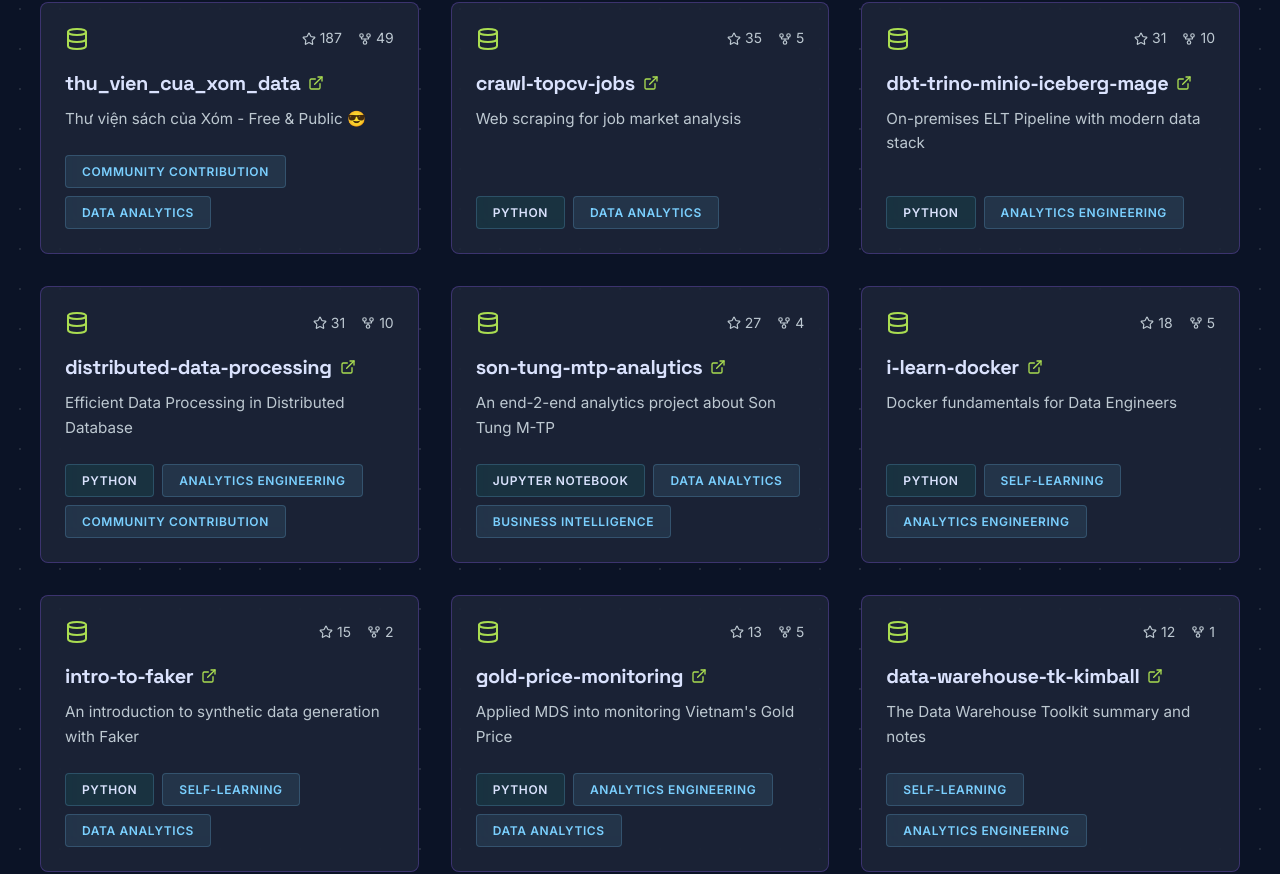
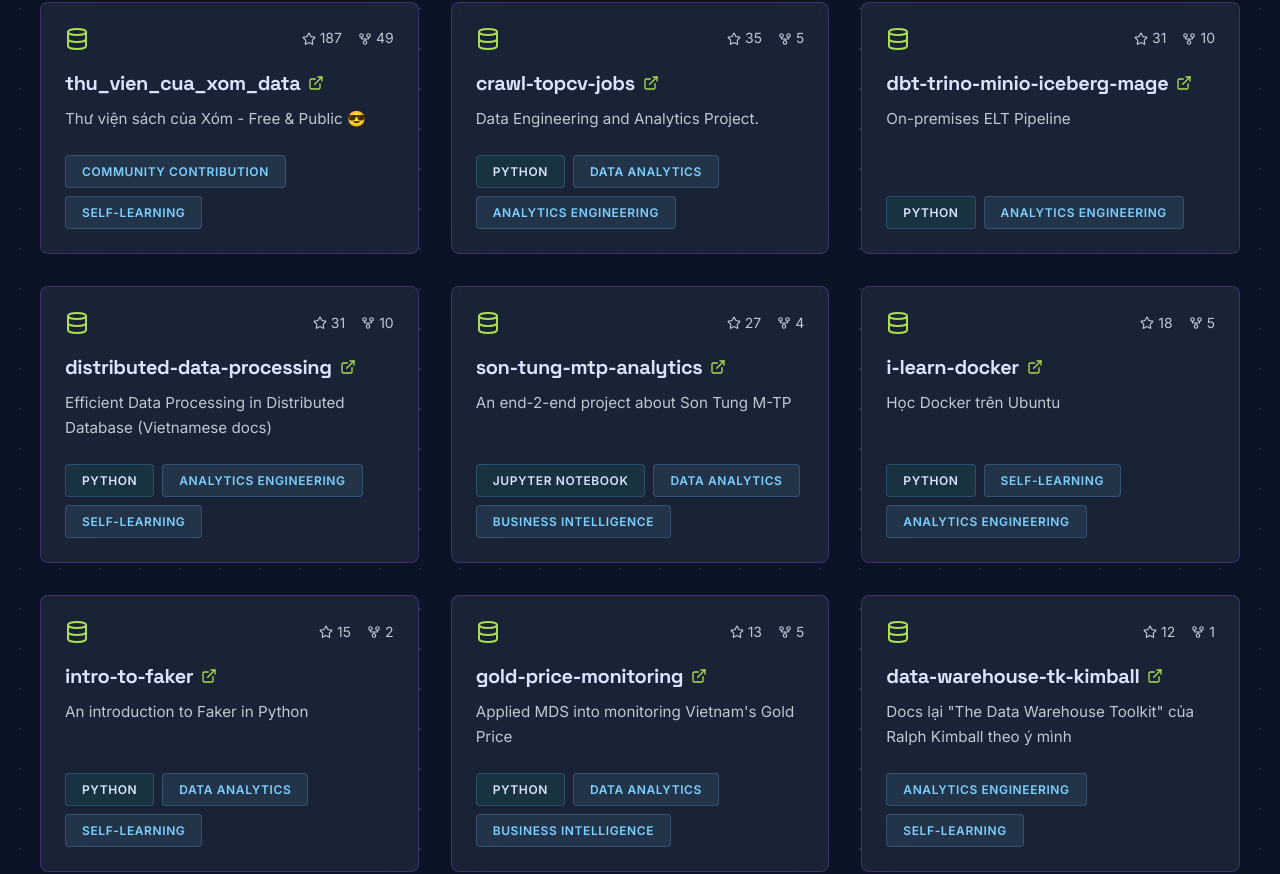
Before and after one commit to tunguyenn99/personal-websites-portfolio, a React (Vite) app: page / in a window 1280 px wide. Shown: the part 4171-5045 px from the top of the page. Built offline with nearby package versions, Linux system fonts and the light colour scheme.

Commit message:
feat: show all public repositories in categories, keep Top 10 as default

```diff
--- a/src/data/projects.json
+++ b/src/data/projects.json
@@ -9,25 +9,26 @@
     "forks": 49,
     "tags": [
       "Community contribution",
-      "Data Analytics"
+      "Self-learning"
     ]
   },
   {
     "id": 1051181407,
     "title": "crawl-topcv-jobs",
-    "description": "Web scraping for job market analysis",
+    "description": "",
     "url": "https://github.com/tunguyenn99/crawl-topcv-jobs",
     "language": "Python",
     "stars": 35,
     "forks": 5,
     "tags": [
-      "Data Analytics"
+      "Data Analytics",
+      "Analytics Engineering"
     ]
   },
   {
     "id": 1016207024,
     "title": "dbt-trino-minio-iceberg-mage",
-    "description": "On-premises ELT Pipeline with modern data stack",
+    "description": "On-premises ELT Pipeline",
     "url": "https://github.com/tunguyenn99/dbt-trino-minio-iceberg-mage",
     "language": "Python",
     "stars": 31,
@@ -39,20 +40,20 @@
   {
     "id": 1010723387,
     "title": "distributed-data-processing",
-    "description": "Efficient Data Processing in Distributed Database",
+    "description": "Efficient Data Processing in Distributed Database (Vietnamese docs)",
     "url": "https://github.com/tunguyenn99/distributed-data-processing",
     "language": "Python",
     "stars": 31,
     "forks": 10,
     "tags": [
       "Analytics Engineering",
-      "Community contribution"
+      "Self-learning"
     ]
   },
   {
     "id": 1061744584,
     "title": "son-tung-mtp-analytics",
-    "description": "An end-2-end analytics project about Son Tung M-TP",
+    "description": "An end-2-end project about Son Tung M-TP",
     "url": "https://github.com/tunguyenn99/son-tung-mtp-analytics",
     "language": "Jupyter Notebook",
     "stars": 27,
@@ -65,7 +66,7 @@
   {
     "id": 1008506781,
     "title": "i-learn-docker",
-    "description": "Docker fundamentals for Data Engineers",
+    "description": "Học Docker trên Ubuntu",
     "url": "https://github.com/tunguyenn99/i-learn-docker",
     "language": "Python",
     "stars": 18,
@@ -78,14 +79,14 @@
   {
     "id": 1070805005,
     "title": "intro-to-faker",
-    "description": "An introduction to synthetic data generation with Faker",
+    "description": "An introduction to Faker in Python",
     "url": "https://github.com/tunguyenn99/intro-to-faker",
     "language": "Python",
     "stars": 15,
     "forks": 2,
     "tags": [
-      "Self-learning",
-      "Data Analytics"
+      "Data Analytics",
+      "Self-learning"
     ]
   },
   {
@@ -97,27 +98,28 @@
     "stars": 13,
     "forks": 5,
     "tags": [
-      "Analytics Engineering",
-      "Data Analytics"
+      "Data Analytics",
+      "Business Intelligence",
+      "Analytics Engineering"
     ]
   },
   {
     "id": 1012905847,
     "title": "data-warehouse-tk-kimball",
-    "description": "The Data Warehouse Toolkit summary and notes",
+    "description": "Docs lại \"The Data Warehouse Toolkit\" của Ralph Kimball theo ý mình",
     "url": "https://github.com/tunguyenn99/data-warehouse-tk-kimball",
     "language": "N/A",
     "stars": 12,
     "forks": 1,
     "tags": [
-      "Self-learning",
-      "Analytics Engineering"
+      "Analytics Engineering",
+      "Self-learning"
     ]
   },
   {
     "id": 992134661,
     "title": "i-learn-git",
-    "description": "Version control fundamentals for data teams",
+    "description": "I try to learn git",
     "url": "https://github.com/tunguyenn99/i-learn-git",
     "language": "Jupyter Notebook",
     "stars": 10,
@@ -129,7 +131,7 @@
   {
     "id": 1004819136,
     "title": "dbt-databricks-kestra",
-    "description": "ELT Pipeline on Databricks and Kestra",
+    "description": "ELT Pipeline on Modern Data platforms",
     "url": "https://github.com/tunguyenn99/dbt-databricks-kestra",
     "language": "Jupyter Notebook",
     "stars": 9,
@@ -141,19 +143,19 @@
   {
     "id": 1010512586,
     "title": "ubuntu-install-wsl",
-    "description": "Ubuntu installation guide on Windows (WSL)",
+    "description": "Cài đặt Ubuntu trên Windows (WSL)",
     "url": "https://github.com/tunguyenn99/ubuntu-install-wsl",
     "language": "N/A",
     "stars": 7,
     "forks": 0,
     "tags": [
-      "Other Projects"
+      "Self-learning"
     ]
   },
   {
     "id": 994642890,
     "title": "dbt-supabase-postgres",
-    "description": "Integrating dbt with Supabase Postgres",
+    "description": "",
     "url": "https://github.com/tunguyenn99/dbt-supabase-postgres",
     "language": "Python",
     "stars": 7,
@@ -165,33 +167,34 @@
   {
     "id": 1007213796,
     "title": "iceberg-fundamentals",
-    "description": "Deep dive into Apache Iceberg table format",
+    "description": "Hướng dẫn self-host và tìm hiểu Apache Iceberg",
     "url": "https://github.com/tunguyenn99/iceberg-fundamentals",
     "language": "Jupyter Notebook",
     "stars": 4,
     "forks": 1,
     "tags": [
-      "Self-learning",
-      "Analytics Engineering"
+      "Analytics Engineering",
+      "Self-learning"
     ]
   },
   {
     "id": 991457662,
     "title": "data-portfolio",
-    "description": "Curated collection of analytics and BI showcases",
+    "description": "A collection of my data analytics and BI projects.",
     "url": "https://github.com/tunguyenn99/data-portfolio",
     "language": "Jupyter Notebook",
     "stars": 4,
     "forks": 0,
     "tags": [
       "Data Analytics",
-      "Business Intelligence"
+      "Business Intelligence",
+      "Community contribution"
     ]
   },
   {
     "id": 1195422315,
     "title": "weather-streaming-pipeline",
-    "description": "Real-time weather data ingestion and processing",
+    "description": "",
     "url": "https://github.com/tunguyenn99/weather-streaming-pipeline",
     "language": "Python",
     "stars": 3,
@@ -203,7 +206,7 @@
   {
     "id": 996472282,
     "title": "dagster-dlthub-snowflake",
-    "description": "Modern ELT Pipeline with Dagster and DLT Hub",
+    "description": "Modern ELT Pipeline",
     "url": "https://github.com/tunguyenn99/dagster-dlthub-snowflake",
     "language": "Python",
     "stars": 3,
@@ -215,7 +218,7 @@
   {
     "id": 1010291431,
     "title": "diem-thi-thpt",
-    "description": "Scraping and analyzing high school exam data",
+    "description": "Dữ liệu từ web Dân trí: https://dantri.com.vn/giao-duc/tuyen-sinh/tra-cuu-diem.htm",
     "url": "https://github.com/tunguyenn99/diem-thi-thpt",
     "language": "Python",
     "stars": 2,
@@ -227,7 +230,7 @@
   {
     "id": 992107628,
     "title": "dashboard-showcase",
-    "description": "Professional BI Dashboard collection",
+    "description": "My BI Dashboard Showcase",
     "url": "https://github.com/tunguyenn99/dashboard-showcase",
     "language": "Jupyter Notebook",
     "stars": 2,
@@ -239,20 +242,20 @@
   {
     "id": 1007237997,
     "title": "airflow-fundamentals",
-    "description": "Mastering Airflow for data orchestration",
+    "description": "",
     "url": "https://github.com/tunguyenn99/airflow-fundamentals",
     "language": "Dockerfile",
     "stars": 1,
     "forks": 2,
     "tags": [
-      "Self-learning",
-      "Analytics Engineering"
+      "Analytics Engineering",
+      "Self-learning"
     ]
   },
   {
     "id": 1008494681,
     "title": "dbt-snowflake",
-    "description": "A guide to using dbt with Snowflake",
+    "description": "Hướng dẫn dùng dbt với Snowflake",
     "url": "https://github.com/tunguyenn99/dbt-snowflake",
     "language": "Python",
     "stars": 1,
@@ -265,7 +268,7 @@
   {
     "id": 994076570,
     "title": "metabase-from-scratch-to-embed",
-    "description": "Self-hosting Metabase and embedding dashboards",
+    "description": "",
     "url": "https://github.com/tunguyenn99/metabase-from-scratch-to-embed",
     "language": "JavaScript",
     "stars": 1,
@@ -278,57 +281,57 @@
   {
     "id": 992082722,
     "title": "tunguyenn99",
-    "description": "GitHub Profile and personal landing page data",
+    "description": "Init my profile",
     "url": "https://github.com/tunguyenn99/tunguyenn99",
     "language": "N/A",
     "stars": 1,
     "forks": 0,
     "tags": [
-      "Other Projects"
+      "Community contribution"
     ]
   },
   {
     "id": 992130506,
     "title": "machine-learning",
-    "description": "Repository for exploring and learning ML algorithms",
+    "description": "Learning ML with me!",
     "url": "https://github.com/tunguyenn99/machine-learning",
     "language": "Jupyter Notebook",
     "stars": 1,
     "forks": 0,
     "tags": [
-      "Self-learning",
-      "Data Analytics"
+      "Data Analytics",
+      "Self-learning"
     ]
   },
   {
     "id": 613755857,
     "title": "vba_files",
-    "description": "Automation scripts and VBA files",
+    "description": "My VBA",
     "url": "https://github.com/tunguyenn99/vba_files",
     "language": "N/A",
     "stars": 0,
     "forks": 0,
     "tags": [
-      "Other Projects"
+      "Data Analytics"
     ]
   },
   {
     "id": 993869003,
     "title": "i-learn-airbyte",
-    "description": "Learning Airbyte for data ingestion",
+    "description": "",
     "url": "https://github.com/tunguyenn99/i-learn-airbyte",
     "language": "N/A",
     "stars": 0,
     "forks": 0,
     "tags": [
-      "Self-learning",
-      "Analytics Engineering"
+      "Analytics Engineering",
+      "Self-learning"
     ]
   },
   {
     "id": 718501759,
     "title": "topjson-shapemap",
-    "description": "TopoJSON shape files for Power BI maps",
+    "description": "TopoJSON for PBI",
     "url": "https://github.com/tunguyenn99/topjson-shapemap",
     "language": "N/A",
     "stars": 0,
@@ -340,7 +343,7 @@
   {
     "id": 1035468864,
     "title": "learn-mcp-server",
-    "description": "Exploring Model Context Protocol implementations",
+    "description": "",
     "url": "https://github.com/tunguyenn99/learn-mcp-server",
     "language": "N/A",
     "stars": 0,
@@ -352,7 +355,7 @@
   {
     "id": 1020675325,
     "title": "diem_thi_thpt_2025",
-    "description": "Analyzing 2025 High School exam results",
+    "description": "Source: Báo Điện tử Chính phủ",
     "url": "https://github.com/tunguyenn99/diem_thi_thpt_2025",
     "language": "Jupyter Notebook",
     "stars": 0,
@@ -364,7 +367,7 @@
   {
     "id": 992351100,
     "title": "install-packages-on-prems",
-    "description": "Infrastructure guide for remote server package management",
+    "description": "Thanks to @duong.eth, now I know how to install python packages on remote servers without internet",
     "url": "https://github.com/tunguyenn99/install-packages-on-prems",
     "language": "N/A",
     "stars": 0,
@@ -376,7 +379,7 @@
   {
     "id": 1177119639,
     "title": "LeetCode",
-    "description": "Algorithm and Data Structure practice",
+    "description": "",
     "url": "https://github.com/tunguyenn99/LeetCode",
     "language": "Python",
     "stars": 0,
@@ -388,7 +391,7 @@
   {
     "id": 1014865704,
     "title": "cohort-analysis",
-    "description": "Implementation of cohort analysis models",
+    "description": "",
     "url": "https://github.com/tunguyenn99/cohort-analysis",
     "language": "Jupyter Notebook",
     "stars": 0,
@@ -400,7 +403,7 @@
   {
     "id": 992352437,
     "title": "i-learn-mongodb",
-    "description": "Personal documentation for NoSQL study",
+    "description": "Just my personal docs while learning basics about MongoDB",
     "url": "https://github.com/tunguyenn99/i-learn-mongodb",
     "language": "HTML",
     "stars": 0,
@@ -412,58 +415,58 @@
   {
     "id": 613512848,
     "title": "CPdashboard",
-    "description": "Custom analytics dashboard via Streamlit",
+    "description": "Streamlit Deployment",
     "url": "https://github.com/tunguyenn99/CPdashboard",
     "language": "Jupyter Notebook",
     "stars": 0,
     "forks": 0,
     "tags": [
-      "Business Intelligence",
-      "Data Analytics"
+      "Data Analytics",
+      "Business Intelligence"
     ]
   },
   {
     "id": 635254793,
     "title": "MongoDB_University_M100",
-    "description": "Certification course: MongoDB for SQL Professionals",
+    "description": "M100: MongoDB for SQL Pros",
     "url": "https://github.com/tunguyenn99/MongoDB_University_M100",
     "language": "N/A",
     "stars": 0,
     "forks": 0,
     "tags": [
-      "Self-learning",
-      "Other Projects"
+      "Self-learning"
     ]
   },
   {
     "id": 993145208,
     "title": "mini-project",
-    "description": "Miscellaneous quick data projects and prototypes",
+    "description": "Some quick projects I've done (or maybe not done yet)",
     "url": "https://github.com/tunguyenn99/mini-project",
     "language": "Python",
     "stars": 0,
     "forks": 0,
     "tags": [
-      "Other Projects"
+      "Data Analytics",
+      "Community contribution"
     ]
   },
   {
     "id": 1031338991,
     "title": "machine-learning-foundations",
-    "description": "Re-learning ML foundations for practical applications",
+    "description": "I re-learn machine learning to support my work",
     "url": "https://github.com/tunguyenn99/machine-learning-foundations",
     "language": "Jupyter Notebook",
     "stars": 0,
     "forks": 0,
     "tags": [
-      "Self-learning",
-      "Data Analytics"
+      "Data Analytics",
+      "Self-learning"
     ]
   },
   {
     "id": 1074391962,
     "title": "faker-for-circle-k-assignment",
-    "description": "Data generation for operational simulation",
+    "description": "",
     "url": "https://github.com/tunguyenn99/faker-for-circle-k-assignment",
     "language": "Jupyter Notebook",
     "stars": 0,
@@ -475,7 +478,7 @@
   {
     "id": 1037442323,
     "title": "i-learn-uv",
-    "description": "Learning UV for Python package management",
+    "description": "",
     "url": "https://github.com/tunguyenn99/i-learn-uv",
     "language": "Jupyter Notebook",
     "stars": 0,
@@ -487,32 +490,33 @@
   {
     "id": 1071510257,
     "title": "i-learn-kafka",
-    "description": "Streaming data fundamentals with Kafka",
+    "description": "",
     "url": "https://github.com/tunguyenn99/i-learn-kafka",
     "language": "Python",
     "stars": 0,
     "forks": 0,
     "tags": [
-      "Self-learning",
-      "Analytics Engineering"
+      "Analytics Engineering",
+      "Self-learning"
     ]
   },
   {
     "id": 1067173021,
     "title": "weather-api-open-meteo",
-    "description": "Integration and exploration of weather APIs",
+    "description": "How to use open-meteo's api",
     "url": "https://github.com/tunguyenn99/weather-api-open-meteo",
     "language": "N/A",
     "stars": 0,
     "forks": 0,
     "tags": [
-      "Data Analytics"
+      "Data Analytics",
+      "Self-learning"
     ]
   },
   {
     "id": 992095351,
     "title": "docker-n8n-ubuntu",
-    "description": "Automated n8n deployment with custom domain",
+    "description": "Self-host n8n on Ubuntu with public domain",
     "url": "https://github.com/tunguyenn99/docker-n8n-ubuntu",
     "language": "Shell",
     "stars": 0,
@@ -524,13 +528,13 @@
   {
     "id": 1012868415,
     "title": "badge-earner",
-    "description": "Miscellaneous repository for platform achievement tracking",
+    "description": "A miscellaneous repo to earn some badges",
     "url": "https://github.com/tunguyenn99/badge-earner",
     "language": "N/A",
     "stars": 0,
     "forks": 0,
     "tags": [
-      "Other Projects"
+      "Self-learning"
     ]
   }
 ]
```
Also changed, not shown: src/components/Projects.jsx (+5 -9 lines).
